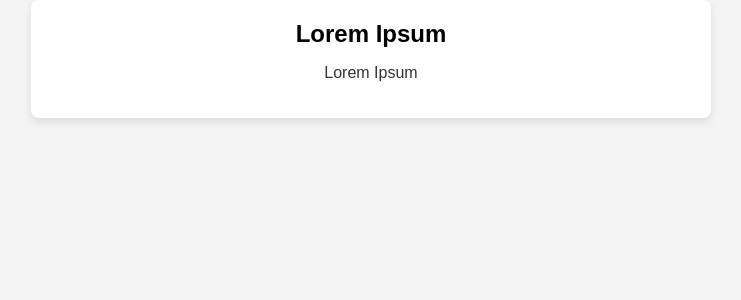
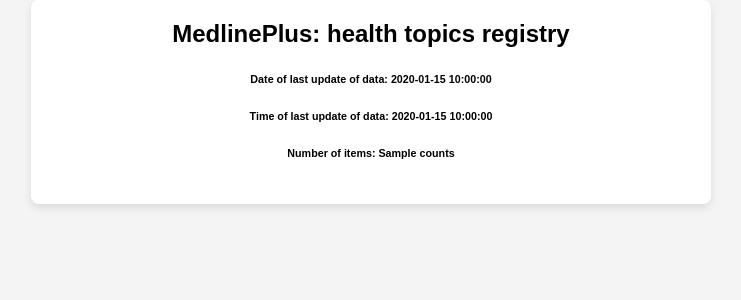
Before and after one commit to UCR-ECCI-MM/Computabilidad, a Flask app: template TP1/Avance5/app/templates/index.html in a window 1280 px wide. Shown: the part 80-380 px from the top of the page, without its empty margins (269-1010 px from the left). Run offline with Flask 3, Linux system fonts and the light colour scheme; the template is opened without the code that fills it: most values are stand-ins (such as "Sample title", 1, 10 or a date in 2020); parts of the project's set-up code (start-up, migrations or seed data) failed here and were passed over.

Commit message:
Updated home page
Co-Authored-By: AlfaNath <89263673+NathalieAlfaroQ@users.noreply.github.com>

```diff
--- a/TP1/Avance5/app/routes.py
+++ b/TP1/Avance5/app/routes.py
@@ -46,7 +46,9 @@ inf_category_counts = {
 @app.route('/', methods=['GET'])
 def index():
     """Returns rendered root page."""
-    return render_template("index.html")
+    return render_template("index.html", date=xml_dict['date_created'],
+                           time=xml_dict['time_created'],
+                           counts=xml_dict['total'])
 
 @app.route('/feature1.html', methods=['GET'])
 def render_feature_1():
--- a/TP1/Avance5/app/templates/base.html
+++ b/TP1/Avance5/app/templates/base.html
@@ -18,7 +18,7 @@
     </div>
 
     <div class="content">
-        {% block content %} {% endblock %}
+        {% block content %}{% endblock %}
     </div>
     </div>
 </body>
--- a/TP1/Avance5/app/templates/index.html
+++ b/TP1/Avance5/app/templates/index.html
@@ -10,7 +10,9 @@
 
 {% block content %}
     <div class="section">
-        <h1>Lorem Ipsum</h1>
-        <p>Lorem Ipsum</p>
+        <h1>MedlinePlus: health topics registry</h1>
+        <p><h6>Date of last update of data: {{ date }}</h6></p>
+        <p><h6>Time of last update of data: {{ time }}</h6></p>
+        <p><h6>Number of items: {{ counts }}</h6></p>
     </div>
 {% endblock %}
```
